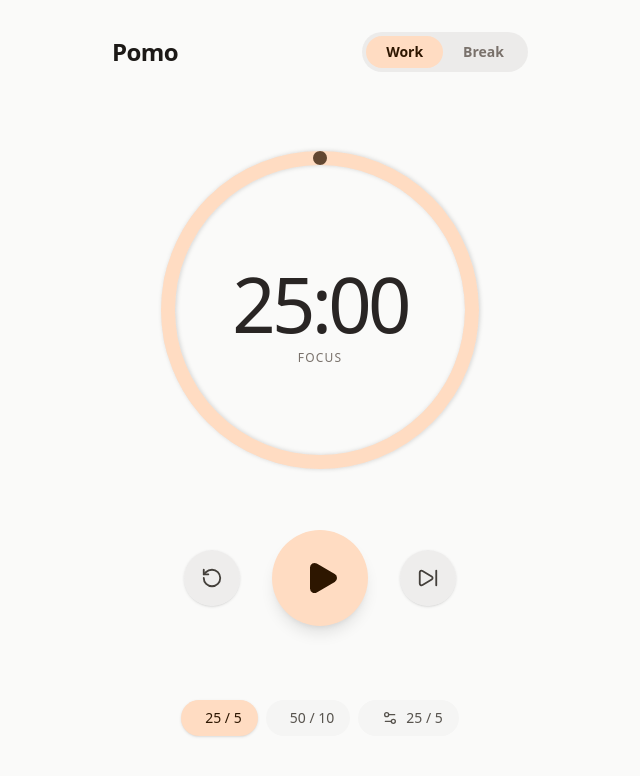
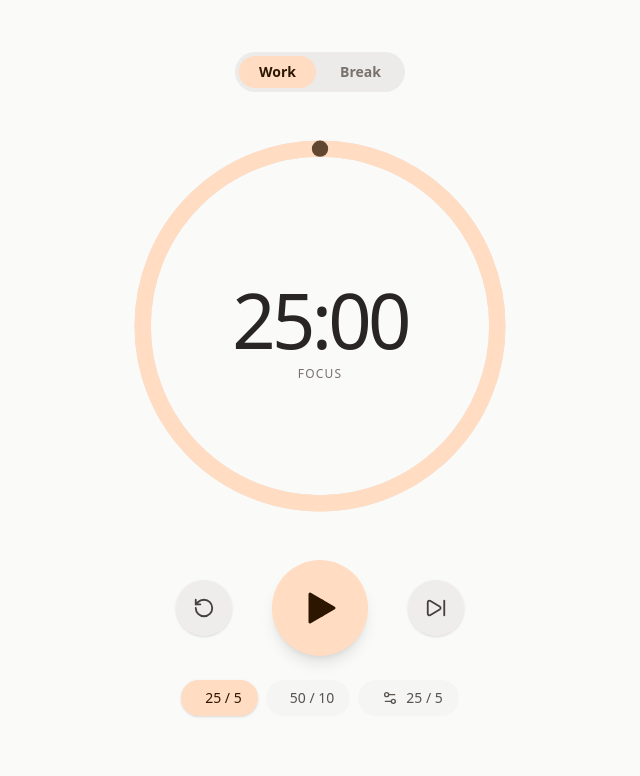
Before and after one commit to sohamw03/pomo, a React (Vite) app: page / in a window 1280 px wide. Shown: the top 776 px of the page, without its empty margins (320-960 px from the left). Built offline with nearby package versions, Linux system fonts and the light colour scheme.

Commit message:
Polish responsive timer UI

```diff
--- a/src/App.tsx
+++ b/src/App.tsx
@@ -1,5 +1,5 @@
 import React, { useState, useCallback, useRef, useEffect } from 'react';
-import { Play, Pause, RotateCcw, Settings2, SkipForward } from 'lucide-react';
+import { RotateCcw, Settings2, SkipForward, Minus, Plus } from 'lucide-react';
 import { motion } from 'motion/react';
 import '@material/web/ripple/ripple.js';
 import { useTimer } from './useTimer';
@@ -8,6 +8,23 @@ type Preset = '25/5' | '50/10' | 'custom';
 type Mode = 'work' | 'break';
 
 const beepAudioContext = new (window.AudioContext || (window as any).webkitAudioContext)();
+
+const PAUSE_ICON_PATH = {
+  left: 'M5 5L9 5L9 19L5 19Z',
+  right: 'M15 5L19 5L19 19L15 19Z',
+} as const;
+
+const PLAY_ICON_PATH = {
+  left: 'M7 5L13 8.5L13 15.5L7 19Z',
+  right: 'M13 8.5L19 12L19 12L13 15.5Z',
+} as const;
+
+const PLAY_PAUSE_SPRING = {
+  type: 'spring',
+  stiffness: 260,
+  damping: 26,
+  mass: 0.9,
+} as const;
 
 function playAlarm(nextMode: 'work' | 'break') {
   if (beepAudioContext.state === 'suspended') {
@@ -256,20 +273,27 @@ export default function App() {
       if (preset === 'custom') {
         setIsCustomExpanded(!isCustomExpanded);
       } else {
+        const nextDuration = mode === 'work'
+          ? (typeof customWork === 'number' ? customWork : 1) * 60
+          : (typeof customBreak === 'number' ? customBreak : 1) * 60;
         setPreset('custom');
         setIsCustomExpanded(true);
-        resetTimer();
+        resetTimer(nextDuration, mode);
       }
     } else {
+      const nextDuration = mode === 'work'
+        ? (newPreset === '25/5' ? 25 : 50) * 60
+        : (newPreset === '25/5' ? 5 : 10) * 60;
       setPreset(newPreset);
       setIsCustomExpanded(false);
-      resetTimer();
+      resetTimer(nextDuration, mode);
     }
   };
 
   const handleModeChange = (newMode: Mode) => {
+    const nextDuration = (newMode === 'work' ? workDuration : breakDuration) * 60;
     setMode(newMode);
-    resetTimer();
+    resetTimer(nextDuration, newMode);
   };
 
   const handlePlayPause = () => {
@@ -375,7 +399,7 @@ export default function App() {
 
   return (
     <div
-      className="fixed inset-0 overflow-x-hidden overflow-y-auto bg-stone-50 dark:bg-[#151413] text-stone-900 dark:text-stone-100 flex flex-col items-center px-4 font-sans selection:bg-[#ffdcc2] select-none"
+      className="pomo-shell fixed inset-0 overflow-x-hidden overflow-y-auto bg-stone-50 dark:bg-[#151413] text-stone-900 dark:text-stone-100 flex flex-col items-center px-4 font-sans selection:bg-[#ffdcc2] select-none"
       style={{
         paddingTop: 'max(1rem, env(safe-area-inset-top))',
         paddingBottom: 'max(1rem, env(safe-area-inset-bottom))'
@@ -383,9 +407,9 @@ export default function App() {
     >
 
       {/* Top Bar */}
-      <div className="w-full max-w-md flex justify-between items-center shrink-0 pt-4 px-4">
+      <div className="pomo-region pomo-topbar w-full max-w-md flex justify-between items-center shrink-0 pt-4 px-4">
         <h1
-          className="text-2xl font-semibold tracking-tight select-none cursor-pointer active:scale-95 transition-transform"
+          className="text-2xl font-semibold tracking-tight select-none cursor-pointer"
           onPointerDown={handlePomoPointerDown}
           onPointerUp={handlePomoPointerUp}
           onPointerLeave={handlePomoPointerUp}
@@ -395,7 +419,7 @@ export default function App() {
         >
           Pomo
         </h1>
-        <div className="flex bg-stone-200/70 dark:bg-stone-800/70 p-1 rounded-full">
+        <div className="flex gap-1 bg-stone-200/70 dark:bg-stone-800/70 p-1 rounded-full">
             <RippleMotionButton
                 onClick={() => handleModeChange('work')}
                 className={`px-5 py-1.5 rounded-full text-sm font-semibold transition-colors cursor-pointer select-none touch-manipulation ${isWork ? primaryContainer : 'text-stone-500 hover:text-stone-700 dark:text-stone-400 dark:hover:text-stone-200'}`}
@@ -412,13 +436,14 @@ export default function App() {
       </div>
 
       {/* Main Centered Area */}
-      <div className="flex-1 flex flex-col items-center justify-center w-full min-h-0 gap-10 pb-4">
+      <div className="pomo-region pomo-main flex-1 flex flex-col items-center justify-center w-full min-h-0 gap-10 pb-4">
           {/* Timer Circle */}
-          <div className="relative flex items-center justify-center shrink-0">
+          <div className="pomo-timer relative flex items-center justify-center shrink-0">
             <svg
           height={radius * 2}
           width={radius * 2}
-          className="transform -rotate-90 drop-shadow-sm"
+          className="pomo-ring transform -rotate-90 drop-shadow-sm"
+          viewBox={`0 0 ${radius * 2} ${radius * 2}`}
         >
           <circle
             stroke="currentColor"
@@ -442,7 +467,10 @@ export default function App() {
             className={primaryRingColor}
           />
           {progressPercent > 0 && (
-            <circle
+            <motion.circle
+              initial={false}
+              animate={{ cx: nubX, cy: nubY }}
+              transition={{ duration: 0.1, ease: 'linear' }}
               cx={nubX}
               cy={nubY}
               r={stroke / 2}
@@ -462,7 +490,7 @@ export default function App() {
       </div>
 
       {/* Controls */}
-      <div className="flex items-center justify-center gap-8 shrink-0">
+      <div className="pomo-controls flex items-center justify-center gap-8 shrink-0">
         <RippleMotionButton
           onClick={handleReset}
           className="w-14 h-14 rounded-full flex items-center justify-center bg-stone-200/60 text-stone-700 dark:bg-stone-800/60 dark:text-stone-300 shadow-sm hover:bg-stone-300 dark:hover:bg-stone-700 cursor-pointer select-none touch-manipulation"
@@ -476,7 +504,29 @@ export default function App() {
           className={`w-24 h-24 rounded-full flex items-center justify-center ${primaryOnColor} shadow-lg cursor-pointer select-none touch-manipulation hover:opacity-95 ${primaryBg}`}
           aria-label={isActive ? "Pause Timer" : "Start Timer"}
         >
-          {isActive ? <Pause size={36} className="fill-current" /> : <Play size={36} className="fill-current translate-x-[2px]" />}
+          <motion.svg
+            width={48}
+            height={48}
+            viewBox="0 0 24 24"
+            aria-hidden="true"
+            className="shrink-0"
+            fill="currentColor"
+            stroke="currentColor"
+            strokeWidth={1.5}
+            strokeLinejoin="round"
+            strokeLinecap="round"
+          >
+            <motion.path
+              animate={{ d: isActive ? PAUSE_ICON_PATH.left : PLAY_ICON_PATH.left }}
+              transition={PLAY_PAUSE_SPRING}
+              initial={false}
+            />
+            <motion.path
+              animate={{ d: isActive ? PAUSE_ICON_PATH.right : PLAY_ICON_PATH.right }}
+              transition={PLAY_PAUSE_SPRING}
+              initial={false}
+            />
+          </motion.svg>
         </RippleMotionButton>
 
         <RippleMotionButton
@@ -490,7 +540,7 @@ export default function App() {
       </div>
 
       {/* Bottom Area */}
-      <div className="w-full max-w-md shrink-0 flex flex-col items-center pb-6">
+      <div className="pomo-region pomo-bottom w-full max-w-md shrink-0 flex flex-col items-center pb-6">
           {/* Presets - M3 segmented choice chips */}
           <div className="w-full flex gap-2 justify-center mb-6 flex-wrap">
          <Chip
@@ -515,7 +565,7 @@ export default function App() {
       </div>
 
       {/* Custom Settings Bottom Area */}
-      <div className={`w-full max-w-md px-4 transition-all duration-300 overflow-hidden ${isCustomExpanded ? 'opacity-100 max-h-64' : 'opacity-0 max-h-0'}`}>
+      <div className={`pomo-custom-settings w-full max-w-md px-4 transition-all duration-300 overflow-hidden ${isCustomExpanded ? 'opacity-100 max-h-64' : 'opacity-0 max-h-0'}`}>
         <div className="bg-white dark:bg-stone-900/60 rounded-[28px] p-5 shadow-sm border border-stone-100 dark:border-stone-800/80 flex justify-around items-center">
 
             {/* Work Setting */}
@@ -524,9 +574,10 @@ export default function App() {
                 <div className="flex items-center gap-3">
                     <RippleMotionButton
                       {...workDecRepeat}
-                      className="w-10 h-10 text-xl flex items-center justify-center rounded-full bg-stone-100 text-stone-600 hover:bg-stone-200 dark:bg-stone-800 dark:text-stone-400 dark:hover:bg-stone-700 transition-colors cursor-pointer select-none touch-manipulation"
+                      aria-label="Decrease work duration"
+                      className="pomo-stepper-button w-10 h-10 p-0 text-xl leading-none flex items-center justify-center rounded-full bg-stone-100 text-stone-600 hover:bg-stone-200 dark:bg-stone-800 dark:text-stone-400 dark:hover:bg-stone-700 transition-colors cursor-pointer select-none touch-manipulation"
                     >
-                      -
+                      <Minus size={18} strokeWidth={2.25} aria-hidden="true" />
                     </RippleMotionButton>
                     <input
                         type="text"
@@ -548,9 +599,10 @@ export default function App() {
                     />
                     <RippleMotionButton
                       {...workIncRepeat}
-                      className="w-10 h-10 text-xl flex items-center justify-center rounded-full bg-stone-100 text-stone-600 hover:bg-stone-200 dark:bg-stone-800 dark:text-stone-400 dark:hover:bg-stone-700 transition-colors cursor-pointer select-none touch-manipulation"
+                      aria-label="Increase work duration"
+                      className="pomo-stepper-button w-10 h-10 p-0 text-xl leading-none flex items-center justify-center rounded-full bg-stone-100 text-stone-600 hover:bg-stone-200 dark:bg-stone-800 dark:text-stone-400 dark:hover:bg-stone-700 transition-colors cursor-pointer select-none touch-manipulation"
                     >
-                      +
+                      <Plus size={18} strokeWidth={2.25} aria-hidden="true" />
                     </RippleMotionButton>
                 </div>
             </div>
@@ -563,9 +615,10 @@ export default function App() {
                 <div className="flex items-center gap-3">
                     <RippleMotionButton
                       {...breakDecRepeat}
-                      className="w-10 h-10 text-xl flex items-center justify-center rounded-full bg-stone-100 text-stone-600 hover:bg-stone-200 dark:bg-stone-800 dark:text-stone-400 dark:hover:bg-stone-700 transition-colors cursor-pointer select-none touch-manipulation"
+                      aria-label="Decrease break duration"
+                      className="pomo-stepper-button w-10 h-10 p-0 text-xl leading-none flex items-center justify-center rounded-full bg-stone-100 text-stone-600 hover:bg-stone-200 dark:bg-stone-800 dark:text-stone-400 dark:hover:bg-stone-700 transition-colors cursor-pointer select-none touch-manipulation"
                     >
-                      -
+                      <Minus size={18} strokeWidth={2.25} aria-hidden="true" />
                     </RippleMotionButton>
                     <input
                         type="text"
@@ -587,9 +640,10 @@ export default function App() {
                     />
                     <RippleMotionButton
                       {...breakIncRepeat}
-                      className="w-10 h-10 text-xl flex items-center justify-center rounded-full bg-stone-100 text-stone-600 hover:bg-stone-200 dark:bg-stone-800 dark:text-stone-400 dark:hover:bg-stone-700 transition-colors cursor-pointer select-none touch-manipulation"
+                      aria-label="Increase break duration"
+                      className="pomo-stepper-button w-10 h-10 p-0 text-xl leading-none flex items-center justify-center rounded-full bg-stone-100 text-stone-600 hover:bg-stone-200 dark:bg-stone-800 dark:text-stone-400 dark:hover:bg-stone-700 transition-colors cursor-pointer select-none touch-manipulation"
                     >
-                      +
+                      <Plus size={18} strokeWidth={2.25} aria-hidden="true" />
                     </RippleMotionButton>
                 </div>
             </div>
--- a/src/index.css
+++ b/src/index.css
@@ -10,3 +10,48 @@ button {
   user-select: none;
   touch-action: none;
 }
+
+@media (min-width: 768px) {
+  .pomo-shell {
+    isolation: isolate;
+    justify-content: center;
+    gap: 1.5rem;
+    padding-inline: 2rem;
+  }
+
+  .pomo-topbar,
+  .pomo-bottom {
+    max-width: 52rem;
+  }
+
+  .pomo-topbar {
+    width: auto;
+    max-width: none;
+    justify-content: center;
+    gap: 2rem;
+  }
+
+  .pomo-topbar h1 {
+    display: none;
+  }
+
+  .pomo-main {
+    flex: none;
+    gap: 1.5rem;
+    padding-bottom: 0;
+  }
+
+  .pomo-ring {
+    width: 420px;
+    height: 420px;
+    filter: none;
+  }
+
+  .pomo-controls {
+    gap: 2.5rem;
+  }
+
+  .pomo-custom-settings {
+    max-width: 40rem;
+  }
+}
```
Also changed, not shown: src/useTimer.ts (+6 -6 lines).
